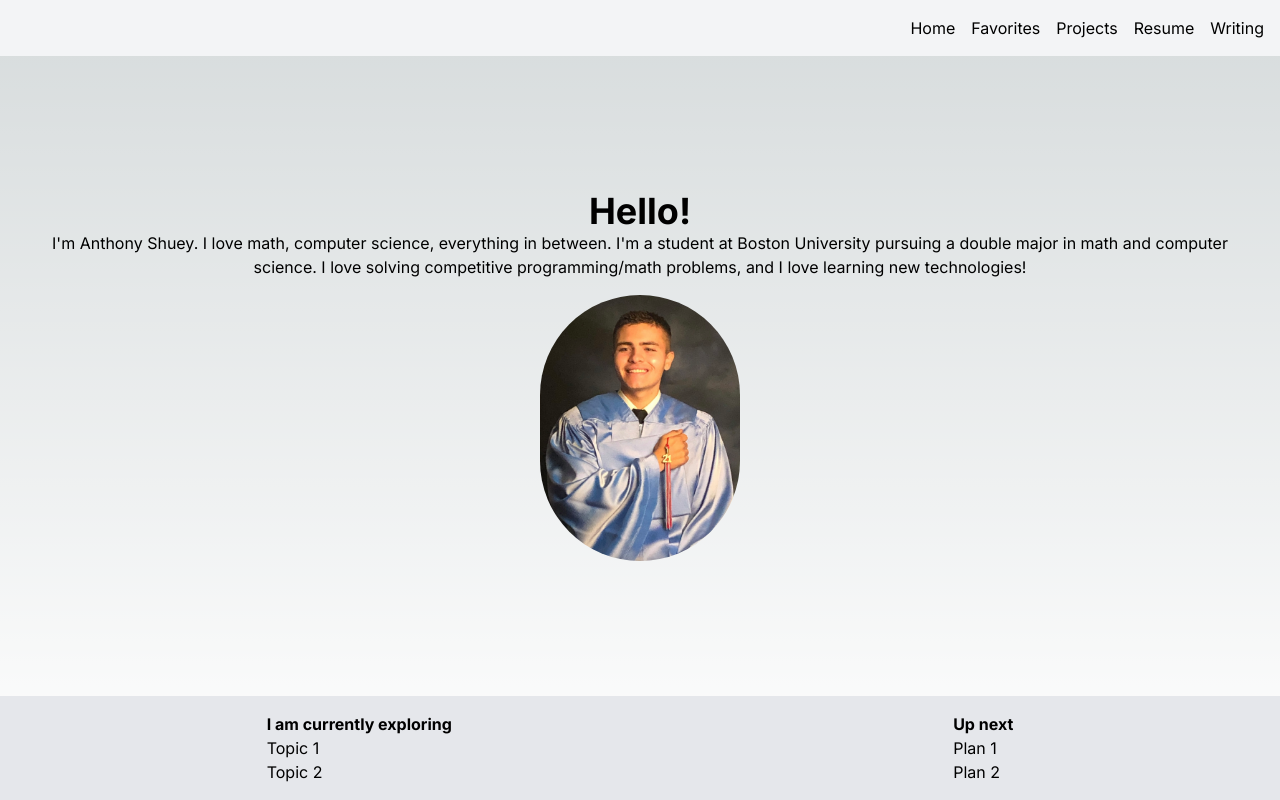
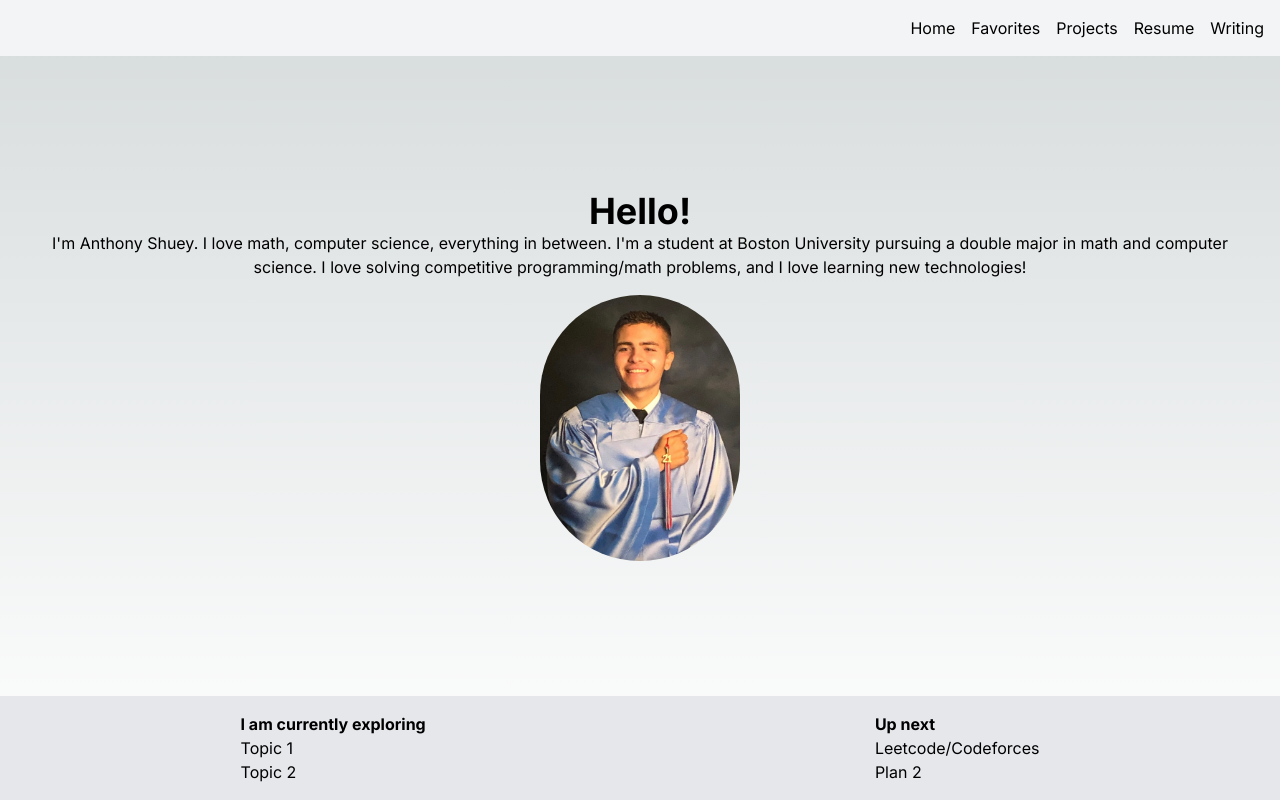
Before and after one commit to AnthonyShuey/Personal-Website, a Next.js app: page / in a window 1280 px wide. Built offline with nearby package versions, Linux system fonts and the light colour scheme.

Commit message:
Update page.tsx

```diff
--- a/app/page.tsx
+++ b/app/page.tsx
@@ -34,7 +34,7 @@ export default function Home() {
         <div>
           <h2 className="font-bold">Up next</h2>
           <ul>
-            <li>Plan 1</li>
+            <li>Leetcode/Codeforces</li>
             <li>Plan 2</li>
           </ul>
         </div>
```
